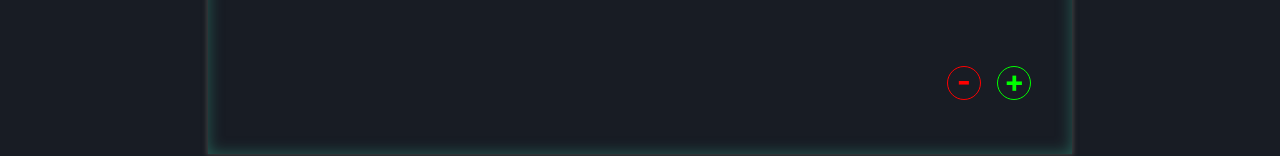
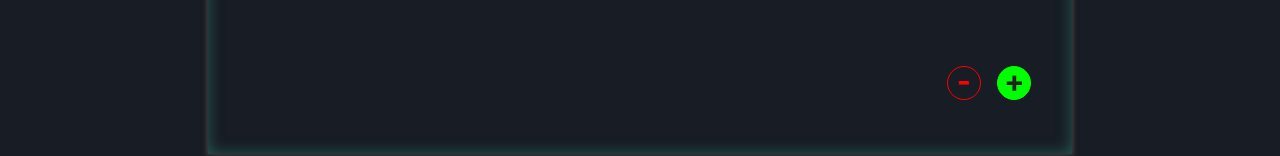
Before and after one commit to aloshon/redux-shoply, a React (Create React App) app: page / in a window 1280 px wide. In both pictures the pointer is over the element 1014 px from the left and 299 px from the top of the page. Shown: the part 217-373 px from the top of the page. Built offline with nearby package versions, Linux system fonts and the light colour scheme.

Commit message:
add hover animation for buttons

```diff
--- a/src/Items.css
+++ b/src/Items.css
@@ -39,6 +39,12 @@
     align-items: center;
 }
 
+.item-add:hover {
+    color: #222;
+    background-color: #0F0;
+
+}
+
 .item-remove {
     color: #F00;
     border: 1px solid #F00;
@@ -51,6 +57,12 @@
     align-items: center;
 }
 
+.item-remove:hover {
+    color: #222;
+    background-color: #F00;
+
+}
+
 .item-add:hover, .item-remove:hover {
     cursor: pointer;
 }
```
